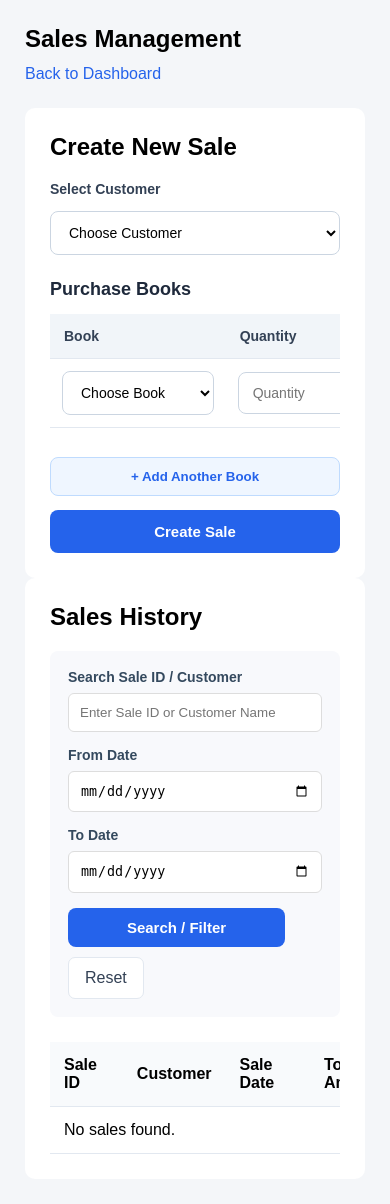
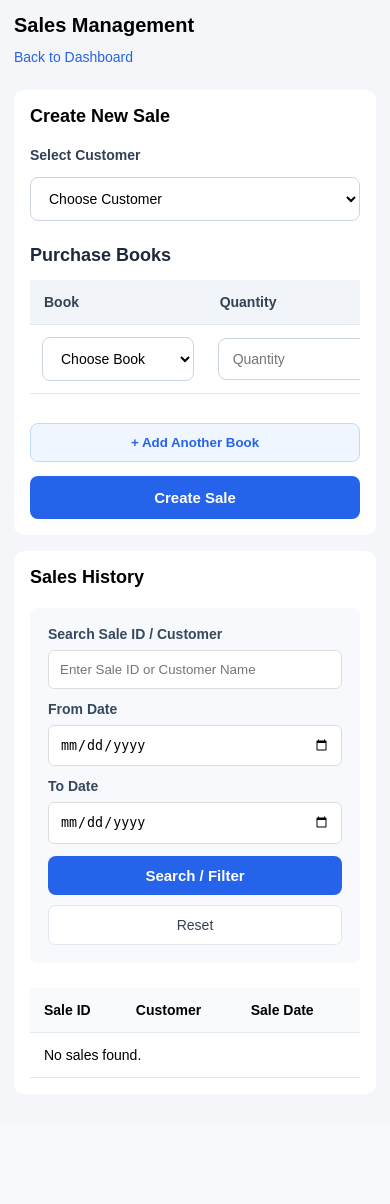
Before and after one commit to Rahul-Bahukhandi/Book_Store_Management, a Flask app: page /sales in a window 390 px wide. After the commit the page ends 1078 px from the top, so only its background shows below. Run offline with Flask 3, Linux system fonts and the light colour scheme; data that the repository does not hold is empty.

Commit message:
Some Changes

```diff
--- a/web_app/static/css/style.css
+++ b/web_app/static/css/style.css
@@ -661,3 +661,337 @@ th {
     display: inline-block;
     white-space: nowrap;
 }
+
+/* ==================================================
+   RESPONSIVE LAYOUT OVERRIDES
+   Layout only: existing colors and visual theme unchanged
+================================================== */
+
+/* Prevent page-level horizontal overflow */
+html,
+body {
+    width: 100%;
+    max-width: 100%;
+    overflow-x: hidden;
+}
+
+.dashboard {
+    width: 100%;
+    min-height: 100vh;
+}
+
+.sidebar {
+    flex: 0 0 240px;
+}
+
+.main-content {
+    min-width: 0;
+    width: 100%;
+}
+
+.content-box,
+.card,
+.edit-card {
+    min-width: 0;
+}
+
+.table-container,
+.sales-items-wrapper {
+    width: 100%;
+    max-width: 100%;
+    overflow-x: auto;
+    -webkit-overflow-scrolling: touch;
+}
+
+table {
+    width: 100%;
+}
+
+img,
+input,
+select,
+textarea {
+    max-width: 100%;
+}
+
+/* Tablet */
+@media (max-width: 900px) {
+    .dashboard {
+        align-items: stretch;
+    }
+
+    .sidebar {
+        flex-basis: 210px;
+        width: 210px;
+    }
+
+    .main-content {
+        padding: 20px;
+    }
+
+    .cards {
+        grid-template-columns: repeat(2, minmax(0, 1fr));
+    }
+
+    .report-cards {
+        grid-template-columns: repeat(2, minmax(0, 1fr));
+    }
+
+    .page-container {
+        padding: 20px;
+    }
+
+    .edit-container {
+        padding: 30px 20px;
+    }
+}
+
+/* Mobile */
+@media (max-width: 600px) {
+    body {
+        font-size: 14px;
+    }
+
+    .dashboard {
+        display: block;
+        width: 100%;
+    }
+
+    /* Mobile navigation drawer */
+    .sidebar {
+        display: block;
+        position: fixed;
+        top: 0;
+        left: 0;
+        bottom: 0;
+        width: min(280px, 85vw);
+        min-height: 100vh;
+        height: 100vh;
+        overflow-y: auto;
+        z-index: 1000;
+        transform: translateX(-100%);
+        transition: transform 0.25s ease;
+    }
+
+    .sidebar.show {
+        display: block;
+        position: fixed;
+        transform: translateX(0);
+    }
+
+    .main-content {
+        width: 100%;
+        padding: 16px;
+        margin: 0;
+    }
+
+    .menu-btn {
+        display: inline-flex;
+        align-items: center;
+        justify-content: center;
+        flex: 0 0 auto;
+        min-width: 42px;
+        min-height: 42px;
+    }
+
+    .topbar {
+        display: flex;
+        align-items: center;
+        justify-content: flex-start;
+        flex-wrap: wrap;
+        gap: 12px;
+        margin-bottom: 20px;
+    }
+
+    .topbar h2 {
+        flex: 1 1 auto;
+        min-width: 0;
+        font-size: 20px;
+    }
+
+    .topbar p {
+        flex: 1 1 100%;
+        margin: 0;
+    }
+
+    .cards,
+    .report-cards {
+        grid-template-columns: minmax(0, 1fr);
+        gap: 14px;
+        margin-bottom: 20px;
+    }
+
+    .card {
+        padding: 18px;
+    }
+
+    .card h1 {
+        font-size: 26px;
+    }
+
+    .content-box {
+        width: 100%;
+        padding: 16px;
+        margin-bottom: 16px;
+    }
+
+    .content-box h2 {
+        font-size: 18px;
+        margin-bottom: 14px;
+    }
+
+    .page-container {
+        width: 100%;
+        padding: 14px;
+    }
+
+    .page-container .topbar {
+        align-items: flex-start;
+    }
+
+    .page-container .topbar h2 {
+        flex: 1 1 100%;
+    }
+
+    .page-container .topbar a {
+        max-width: 100%;
+    }
+
+    /* Keep wide tables usable with horizontal scrolling */
+    .table-container table,
+    .sales-items-wrapper table {
+        min-width: 550px;
+    }
+
+    /* Forms stack vertically */
+    .book-form,
+    .search-form,
+    .sales-filter-form {
+        display: flex;
+        flex-direction: column;
+        align-items: stretch;
+        width: 100%;
+        gap: 12px;
+    }
+
+    .book-form input,
+    .search-form input,
+    .search-form select,
+    .filter-group,
+    .filter-group input,
+    .sales-form select,
+    .sales-form input {
+        width: 100%;
+        min-width: 0;
+    }
+
+    .filter-actions {
+        display: flex;
+        width: 100%;
+        flex-direction: column;
+        align-items: stretch;
+    }
+
+    .filter-actions > * {
+        width: 100%;
+        text-align: center;
+    }
+
+    .book-form button,
+    .search-form button,
+    .search-form a,
+    .add-book-btn,
+    .create-sale-btn {
+        width: 100%;
+        text-align: center;
+    }
+
+    .edit-container {
+        width: 100%;
+        padding: 20px 14px;
+    }
+
+    .edit-header {
+        display: flex;
+        flex-direction: column;
+        align-items: stretch;
+        gap: 14px;
+    }
+
+    .edit-header h1 {
+        font-size: 23px;
+    }
+
+    .edit-card {
+        padding: 18px;
+    }
+
+    .card-heading {
+        align-items: flex-start;
+        gap: 10px;
+    }
+
+    .form-grid {
+        grid-template-columns: minmax(0, 1fr);
+        gap: 16px;
+    }
+
+    .full-width {
+        grid-column: auto;
+    }
+
+    .form-actions {
+        display: flex;
+        flex-direction: column-reverse;
+        gap: 10px;
+        margin-top: 24px;
+    }
+
+    .cancel-btn,
+    .save-btn {
+        width: 100%;
+        text-align: center;
+    }
+
+    .sales-items-table {
+        min-width: 550px;
+    }
+
+    .report-card {
+        padding: 18px;
+    }
+}
+
+/* Small phones */
+@media (max-width: 380px) {
+    .main-content {
+        padding: 12px;
+    }
+
+    .page-container {
+        padding: 10px;
+    }
+
+    .content-box {
+        padding: 13px;
+    }
+
+    .topbar h2 {
+        font-size: 18px;
+    }
+
+    .card h1 {
+        font-size: 23px;
+    }
+
+    .edit-card {
+        padding: 14px;
+    }
+}
+
+/* Respect reduced-motion preferences */
+@media (prefers-reduced-motion: reduce) {
+    .sidebar {
+        transition: none;
+    }
+}
--- a/web_app/templates/dashboard.html
+++ b/web_app/templates/dashboard.html
@@ -46,7 +46,7 @@
       <main class="main-content">
         <!-- Topbar -->
         <header class="topbar">
-          <button id="menuBtn" class="menu-btn">☰</button>
+          <button id="menuBtn" class="menu-btn" type="button" aria-label="Open navigation menu" aria-controls="sidebar">☰</button>
           <h2>Dashboard</h2>
           <p>Welcome, Admin!</p>
         </header>
@@ -95,7 +95,7 @@
                 {% else %}
 
                 <tr>
-                  <td colspan="5">No recent sales found.</td>
+                  <td colspan="4">No recent sales found.</td>
                 </tr>
 
                 {% endfor %}
@@ -105,6 +105,6 @@
         </section>
       </main>
     </div>
-    <script src="../static/js/script.js"></script>
+    <script src="{{ url_for('static', filename='js/script.js') }}"></script>
   </body>
 </html>
```
